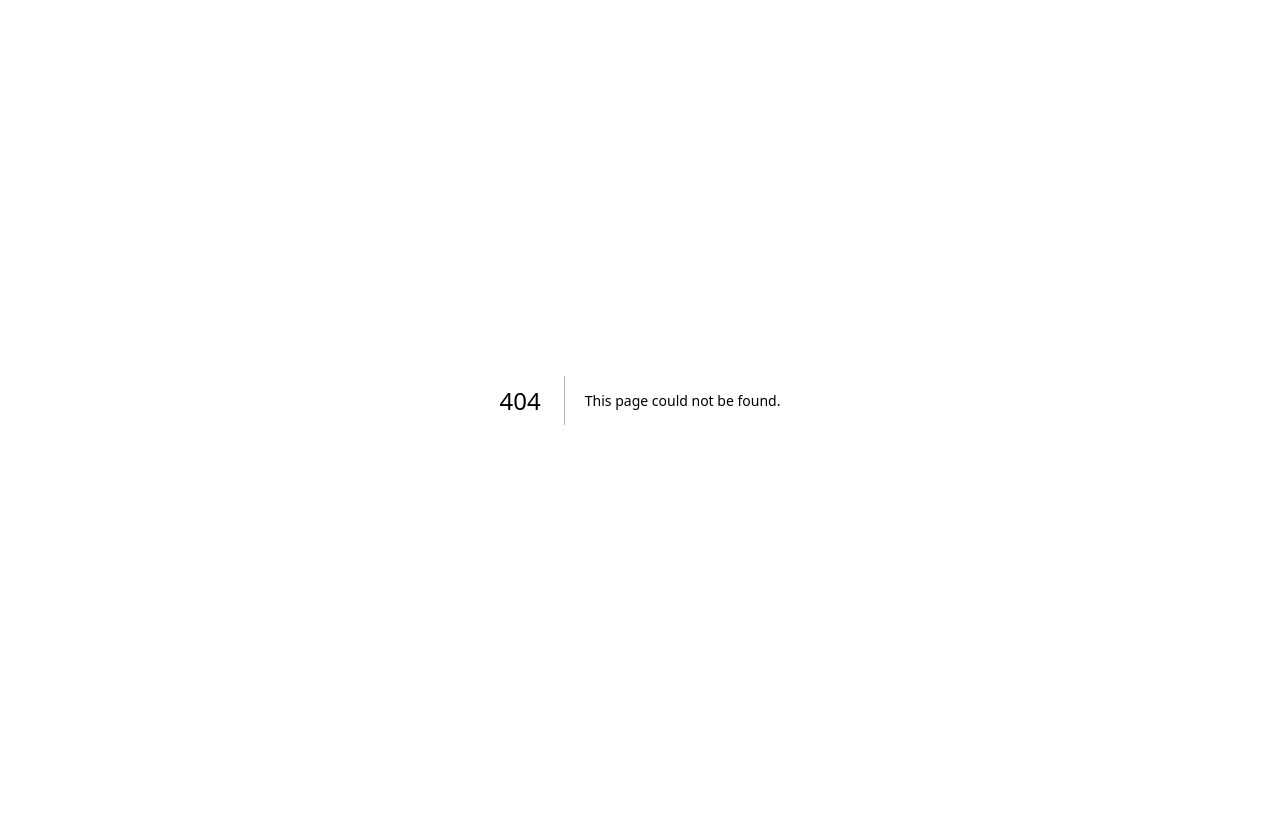
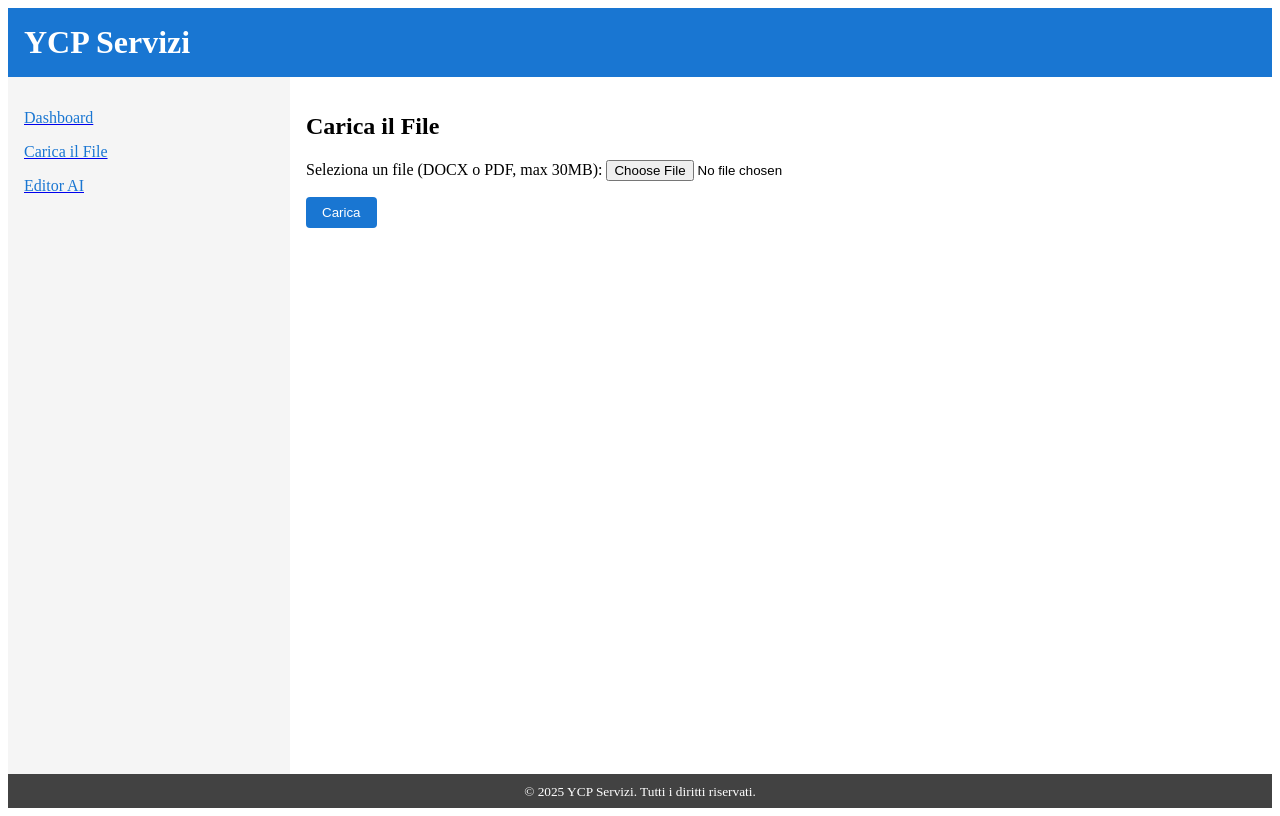
Before and after one commit to MarcoLP1822/YCP-Servizi, a Next.js app: page /upload in a window 1280 px wide. Before the commit this address had no page. Built offline with nearby package versions, Linux system fonts and the light colour scheme.

Commit message:
Creato Core Frontend Layout e Routing

```diff
--- /dev/null
+++ b/components/Layout.tsx
@@ -0,0 +1,64 @@
+/**
+ * @fileoverview
+ * Questo componente definisce il layout principale dell'applicazione.
+ * Esso include:
+ * - Header: con branding e titolo.
+ * - Sidebar: per la navigazione, integrato tramite il componente Navigation.
+ * - Main Content: area per il contenuto principale delle pagine.
+ * - Footer: informazioni di copyright.
+ *
+ * Key features:
+ * - Layout responsive con struttura a griglia.
+ * - Utilizzo di Material Design per l'interfaccia utente.
+ *
+ * @dependencies
+ * - React: per la gestione dei componenti.
+ * - Next.js: per la gestione delle pagine.
+ * - components/Navigation.tsx: per il componente di navigazione.
+ *
+ * @notes
+ * - Gli stili sono definiti inline per semplicità, da spostare in un file SCSS/CSS-in-JS per progetti reali.
+ */
+
+import React, { ReactNode } from 'react';
+import Navigation from './Navigation';
+
+interface LayoutProps {
+  children: ReactNode;
+}
+
+/**
+ * Layout principale dell'applicazione.
+ * @param {LayoutProps} props - Props contenenti i componenti figli.
+ * @returns Il layout completo con header, sidebar, area principale e footer.
+ */
+const Layout: React.FC<LayoutProps> = ({ children }) => {
+  return (
+    <div style={{ display: 'flex', minHeight: '100vh', flexDirection: 'column' }}>
+      {/* Header */}
+      <header style={{ backgroundColor: '#1976D2', color: '#fff', padding: '1rem' }}>
+        <h1 style={{ margin: 0 }}>YCP Servizi</h1>
+      </header>
+
+      {/* Main Content Area with Sidebar and Content */}
+      <div style={{ flex: 1, display: 'flex' }}>
+        {/* Sidebar */}
+        <aside style={{ width: '250px', backgroundColor: '#f5f5f5', padding: '1rem' }}>
+          <Navigation />
+        </aside>
+
+        {/* Content Area */}
+        <main style={{ flex: 1, padding: '1rem' }}>
+          {children}
+        </main>
+      </div>
+
+      {/* Footer */}
+      <footer style={{ backgroundColor: '#424242', color: '#fff', padding: '0.5rem', textAlign: 'center' }}>
+        <small>© {new Date().getFullYear()} YCP Servizi. Tutti i diritti riservati.</small>
+      </footer>
+    </div>
+  );
+};
+
+export default Layout;
--- /dev/null
+++ b/components/Navigation.tsx
@@ -0,0 +1,45 @@
+/**
+ * @fileoverview
+ * Questo componente gestisce la navigazione laterale dell'applicazione.
+ * Include link alle pagine principali: Dashboard, Caricamento file e Editor.
+ *
+ * Key features:
+ * - Navigazione semplice e intuitiva.
+ * - Testi in italiano per l'interfaccia.
+ *
+ * @dependencies
+ * - React: per la gestione dei componenti.
+ * - Next.js Link: per la navigazione client-side.
+ *
+ * @notes
+ * - Gli stili sono di base e possono essere estesi con classi CSS o soluzioni CSS-in-JS.
+ */
+
+import React from 'react';
+import Link from 'next/link';
+
+const Navigation: React.FC = () => {
+  return (
+    <nav>
+      <ul style={{ listStyleType: 'none', padding: 0 }}>
+        <li style={{ marginBottom: '1rem' }}>
+          <Link href="/">
+            <a style={{ textDecoration: 'none', color: '#1976D2' }}>Dashboard</a>
+          </Link>
+        </li>
+        <li style={{ marginBottom: '1rem' }}>
+          <Link href="/upload">
+            <a style={{ textDecoration: 'none', color: '#1976D2' }}>Carica il File</a>
+          </Link>
+        </li>
+        <li style={{ marginBottom: '1rem' }}>
+          <Link href="/editor">
+            <a style={{ textDecoration: 'none', color: '#1976D2' }}>Editor AI</a>
+          </Link>
+        </li>
+      </ul>
+    </nav>
+  );
+};
+
+export default Navigation;
--- /dev/null
+++ b/pages/upload.tsx
@@ -0,0 +1,66 @@
+/**
+ * @fileoverview
+ * Questa pagina gestisce il caricamento dei file.
+ * Utilizza il componente Layout per mantenere una struttura coerente.
+ *
+ * Key features:
+ * - Form per il caricamento dei file.
+ * - Istruzioni in italiano per l'utente.
+ *
+ * @dependencies
+ * - React: per la gestione dei componenti.
+ * - components/Layout.tsx: per il layout dell'applicazione.
+ *
+ * @notes
+ * - Il form è di base e in seguito verrà sostituito o integrato con un componente FileUploader.
+ */
+
+import React, { useState, ChangeEvent } from 'react';
+import Layout from '../components/Layout';
+
+const UploadPage: React.FC = () => {
+  const [selectedFile, setSelectedFile] = useState<File | null>(null);
+
+  /**
+   * Gestisce il cambiamento dell'input file.
+   * @param event L'evento di selezione del file.
+   */
+  const handleFileChange = (event: ChangeEvent<HTMLInputElement>) => {
+    if (event.target.files && event.target.files.length > 0) {
+      setSelectedFile(event.target.files[0]);
+    }
+  };
+
+  /**
+   * Funzione di submit del form.
+   * Attualmente mostra solo un alert con il nome del file selezionato.
+   * In futuro verrà integrato il caricamento sul server.
+   * @param event L'evento di submit del form.
+   */
+  const handleSubmit = (event: React.FormEvent) => {
+    event.preventDefault();
+    if (selectedFile) {
+      alert(`File selezionato: ${selectedFile.name}`);
+      // In futuro: Inviare il file al backend tramite API.
+    } else {
+      alert('Nessun file selezionato.');
+    }
+  };
+
+  return (
+    <Layout>
+      <h2>Carica il File</h2>
+      <form onSubmit={handleSubmit}>
+        <div>
+          <label htmlFor="fileUpload">Seleziona un file (DOCX o PDF, max 30MB): </label>
+          <input type="file" id="fileUpload" accept=".docx,application/pdf" onChange={handleFileChange} />
+        </div>
+        <button type="submit" style={{ marginTop: '1rem', backgroundColor: '#1976D2', color: '#fff', padding: '0.5rem 1rem', border: 'none', borderRadius: '4px' }}>
+          Carica
+        </button>
+      </form>
+    </Layout>
+  );
+};
+
+export default UploadPage;
```
Also changed, not shown: pages/editor.tsx (added, +63 -0 lines), pages/index.tsx (+32 -0 lines).
